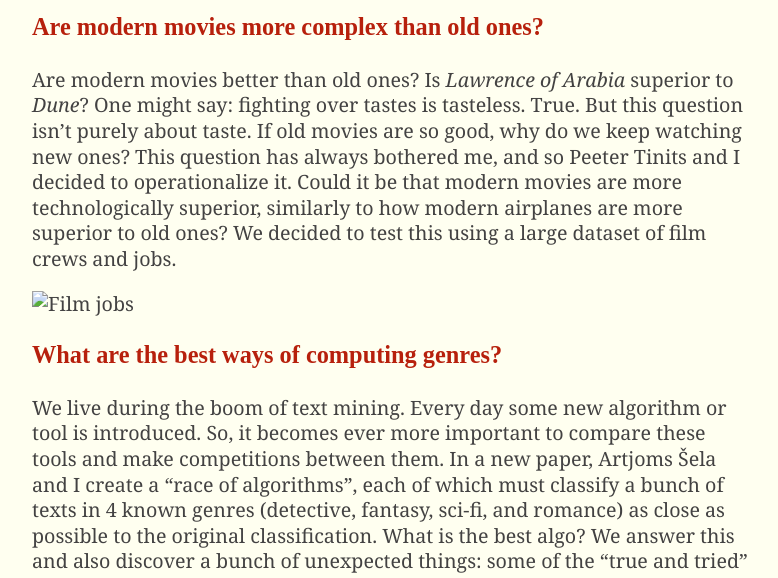
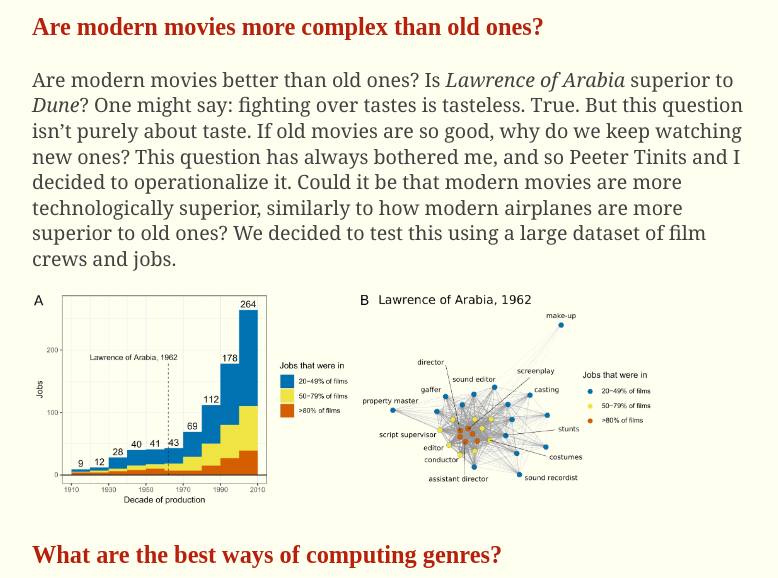
Before and after one commit to kuchbos/kuchbos.github.io, a plain HTML site: page research.html in a window 1280 px wide. Shown: the part 146-724 px from the top of the page, without its empty margins (248-1026 px from the left). Drawn offline with nearby package versions, Linux system fonts and the light colour scheme.

Commit message:
fixed a file extension

```diff
--- a/research.html
+++ b/research.html
@@ -271,7 +271,7 @@ if (!doNotTrack) {
   <hr>
 <h1 id="are-modern-movies-more-complex-than-old-ones">Are modern movies more complex than old ones?</h1>
 <p>Are modern movies better than old ones? Is <em>Lawrence of Arabia</em> superior to <em>Dune</em>? One might say: fighting over tastes is tasteless. True. But this question isn&rsquo;t purely about taste. If old movies are so good, why do we keep watching new ones? This question has always bothered me, and so Peeter Tinits and I decided to operationalize it. Could it be that modern movies are more technologically superior, similarly to how modern airplanes are more superior to old ones? We decided to test this using a large dataset of film crews and jobs.</p>
-<p><img src="../assets/films.jpg" alt="Film jobs"></p>
+<p><img src="../assets/films.png" alt="Film jobs"></p>
 <h1 id="what-are-the-best-ways-of-computing-genres">What are the best ways of computing genres?</h1>
 <p>We live during the boom of text mining. Every day some new algorithm or tool is introduced. So, it becomes ever more important to compare these tools and make competitions between them. In a new paper, Artjoms Šela and I create a &ldquo;race of algorithms&rdquo;, each of which must classify a bunch of texts in 4 known genres (detective, fantasy, sci-fi, and romance) as close as possible to the original classification. What is the best algo? We answer this and also discover a bunch of unexpected things: some of the &ldquo;true and tried&rdquo; methods are not as good as one might think.</p>
 <p><img src="../assets/umap_hathi.png" alt="UMAP"></p>
```
